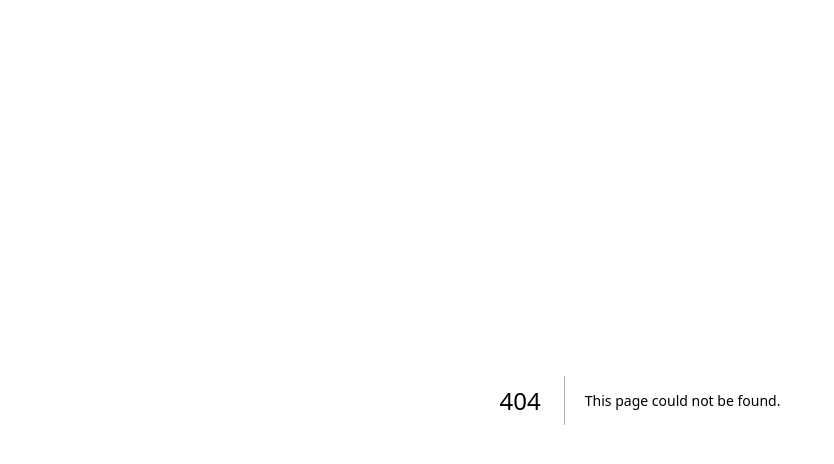
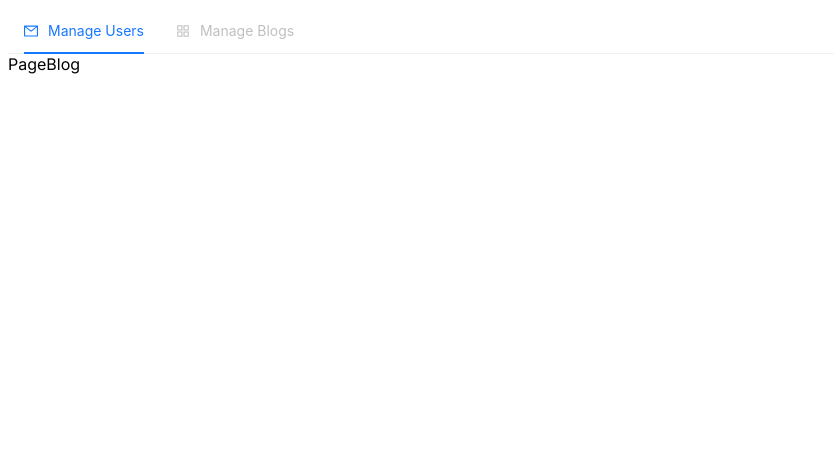
Before and after one commit to philevohoang991989/next-template, a Next.js app: page /blogs in a window 1280 px wide. Before the commit this address had no page. Shown: the top 464 px of the page, without its empty margins (0-834 px from the left). Built offline with nearby package versions, Linux system fonts and the light colour scheme.

Commit message:
update code

```diff
--- /dev/null
+++ b/src/app/(router)/blogs/page.tsx
@@ -0,0 +1,9 @@
+import React from 'react';
+
+export default function PageBlog () {
+  return (
+    <div>
+      PageBlog
+    </div>
+  );
+}
--- /dev/null
+++ b/src/app/components/Header.tsx
@@ -0,0 +1,34 @@
+'use client'
+import React, { useState } from 'react';
+import { AppstoreOutlined, MailOutlined, SettingOutlined } from '@ant-design/icons';
+import type { MenuProps } from 'antd';
+import { Menu } from 'antd';
+import Link from 'next/link'
+
+const items: MenuProps['items'] = [
+  {
+    label: <Link href={"/users"}>Manage Users</Link>,
+    key: 'users',
+    icon: <MailOutlined />,
+  },
+  {
+    label: <Link href={"/blogs"}>Manage Blogs</Link>,
+    key: 'blogs',
+    icon: <AppstoreOutlined />,
+    disabled: true,
+  },
+
+];
+
+const Header: React.FC = () => {
+  const [current, setCurrent] = useState('users');
+
+  const onClick: MenuProps['onClick'] = (e) => {
+    console.log('click ', e);
+    setCurrent(e.key);
+  };
+
+  return <Menu onClick={onClick} selectedKeys={[current]} mode="horizontal" items={items} />;
+};
+
+export default Header;
--- a/src/app/layout.tsx
+++ b/src/app/layout.tsx
@@ -1,6 +1,7 @@
 import type { Metadata } from 'next'
 import { Inter } from 'next/font/google'
 import StyledComponentsRegistry from '@/lib/antd.registry'
+import Header from './components/Header'
 
 const inter = Inter({ subsets: ['latin'] })
 
@@ -16,7 +17,9 @@ export default function RootLayout({
 }) {
   return (
     <html lang="en">
-      <body className={inter.className} suppressHydrationWarning={true}><StyledComponentsRegistry>{children}</StyledComponentsRegistry></body>
+      <body className={inter.className} suppressHydrationWarning={true}><StyledComponentsRegistry>
+        <Header/>
+        {children}</StyledComponentsRegistry></body>
     </html>
   )
 }
```
Also changed, not shown: src/app/(router)/users/[id]/page.tsx (added, +11 -0 lines), src/app/(router)/users/page.tsx (added, +9 -0 lines), src/app/(router)/login/page.tsx (renamed from src/app/login/page.tsx).
